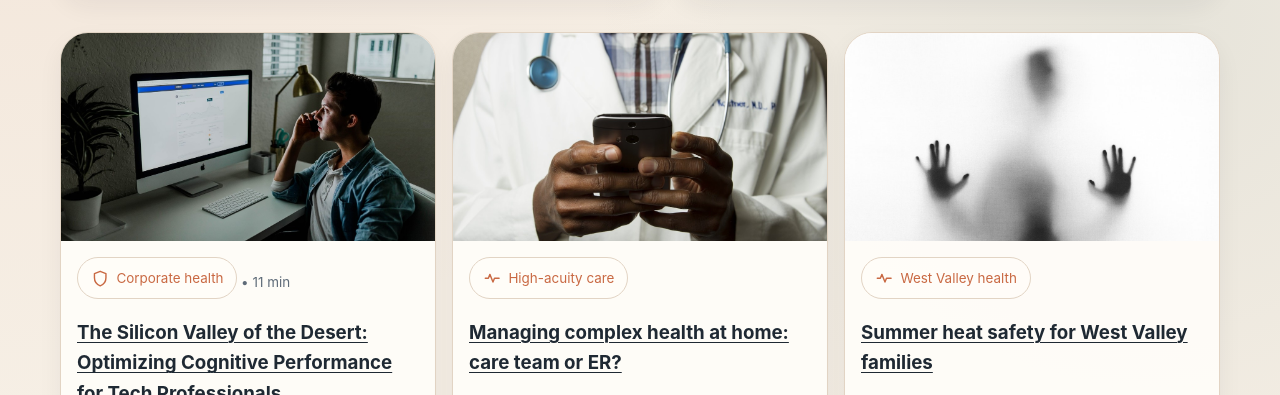
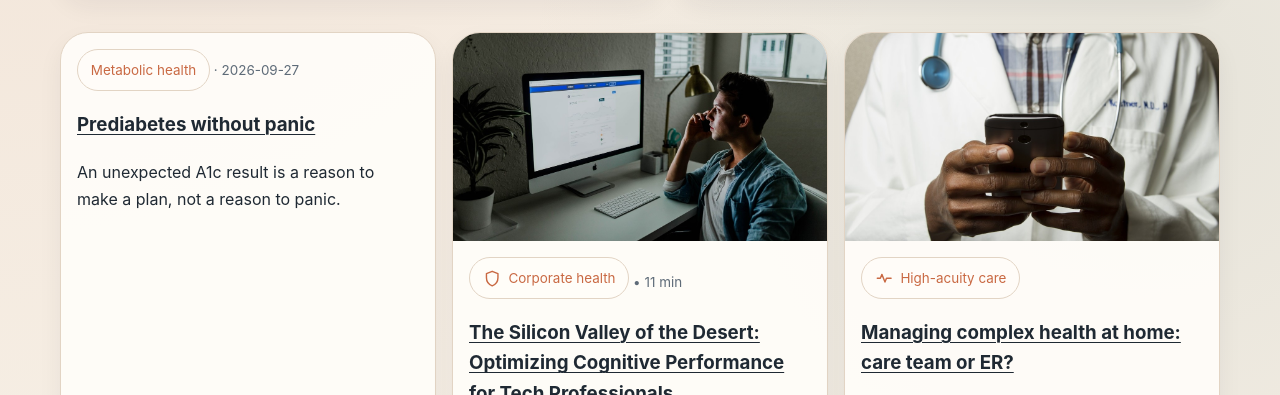
Before and after one commit to opieclawnunez/familydoc9-site, a plain HTML site: page articles.html in a window 1280 px wide. Shown: the part 488-883 px from the top of the page. Drawn offline with Linux system fonts and the light colour scheme.

Commit message:
List approved prediabetes article

```diff
--- a/articles.html
+++ b/articles.html
@@ -56,6 +56,13 @@
 
     <section class="section">
       <div class="article-grid">
+        <article class="media-card">
+          <div class="media-copy">
+            <div class="meta"><span class="category-chip">Metabolic health</span> · 2026-09-27</div>
+            <h3><a href="prediabetes-without-panic.html">Prediabetes without panic</a></h3>
+            <p>An unexpected A1c result is a reason to make a plan, not a reason to panic.</p>
+          </div>
+        </article>
         <article class="media-card">
           <img src="assets/media/hero-silicon-valley-cognitive-performance.jpg" alt="A focused professional working at a whiteboard in an office, representing cognitive performance and team problem-solving for tech professionals" />
           <div class="media-copy">
```
